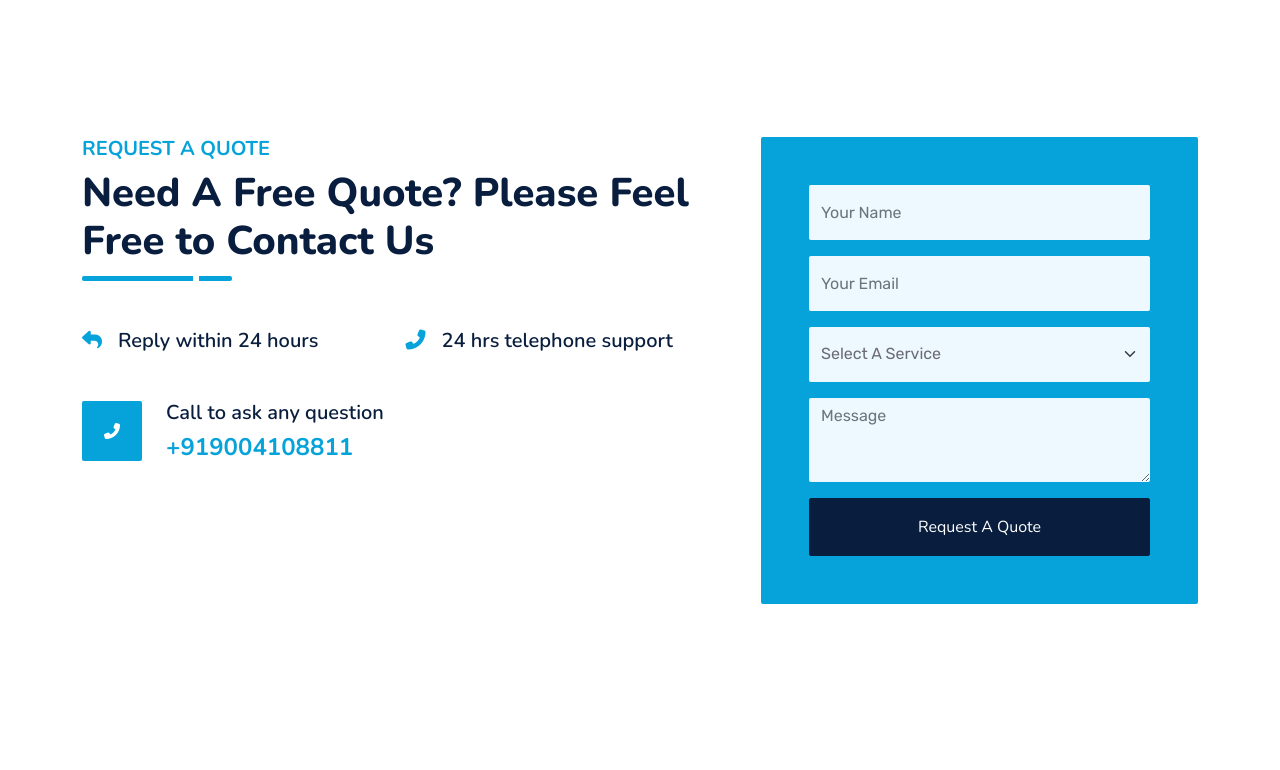
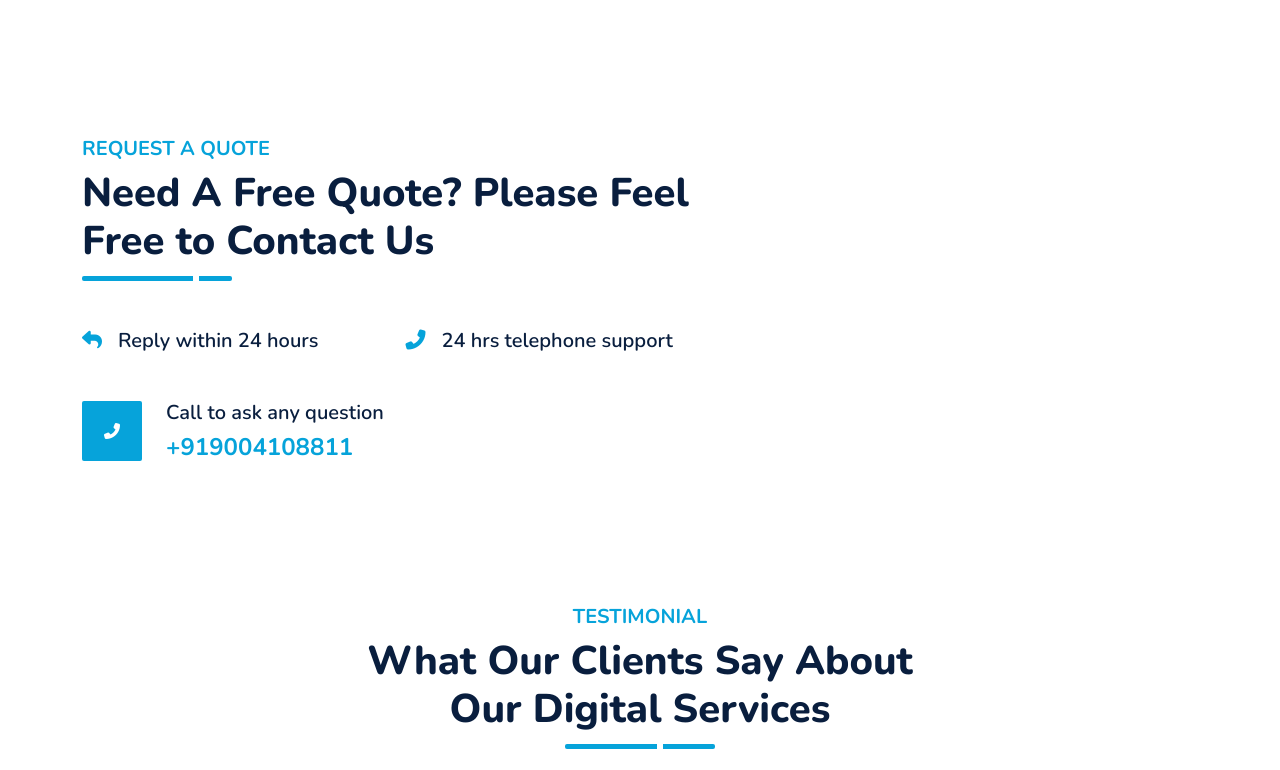
Before and after one commit to bpshbp/W1E, a website with bundled scripts: page index.html in a window 1280 px wide. Shown: the part 5800-6570 px from the top of the page. Built offline with nearby package versions, Linux system fonts and the light colour scheme.

Commit message:
Update index.html

```diff
--- a/index.html
+++ b/index.html
@@ -676,7 +676,7 @@ s0.parentNode.insertBefore(s1,s0);
                         </div>
                     </div>
                 </div>
-                <div class="col-lg-5">
+               <!-- <div class="col-lg-5">
                     <div class="bg-primary rounded h-100 d-flex align-items-center p-5 wow zoomIn" data-wow-delay="0.9s">
                         <form>
                             <div class="row g-3">
@@ -706,7 +706,7 @@ s0.parentNode.insertBefore(s1,s0);
                 </div>
             </div>
         </div>
-    </div>
+    </div> -->
     <!-- Quote End -->
 
 
```
